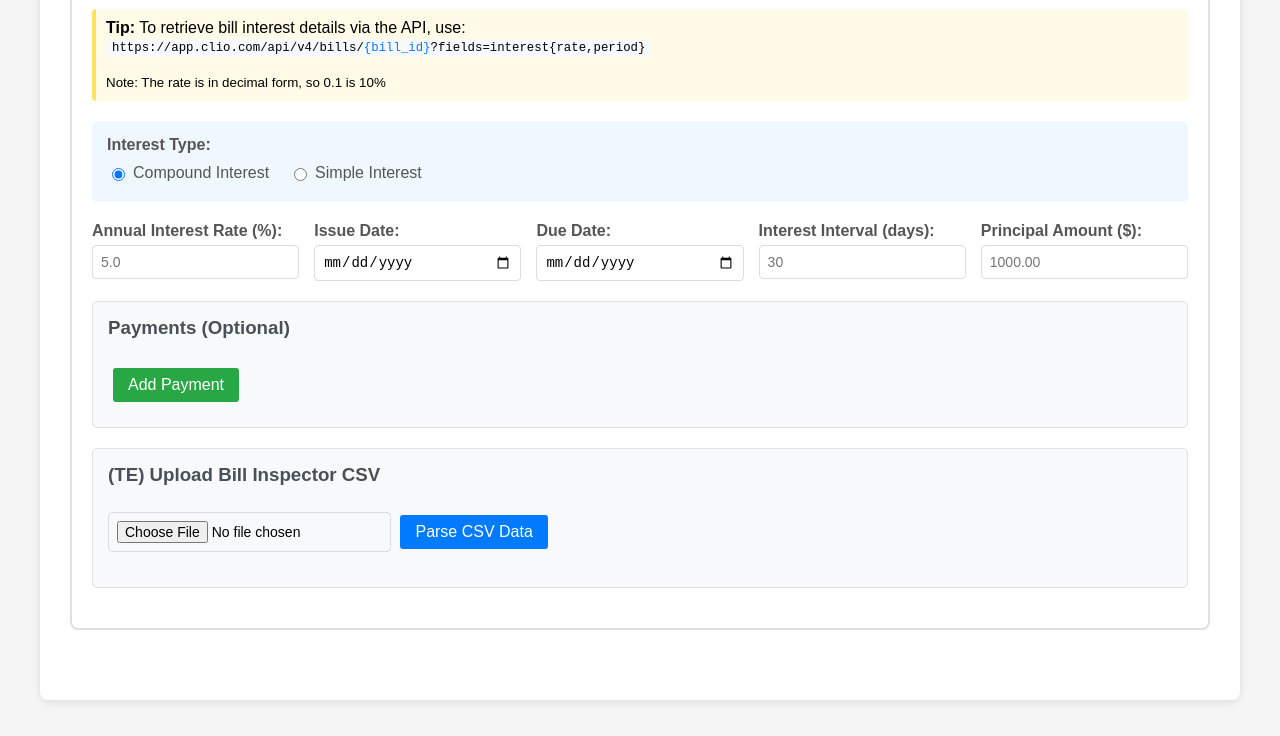
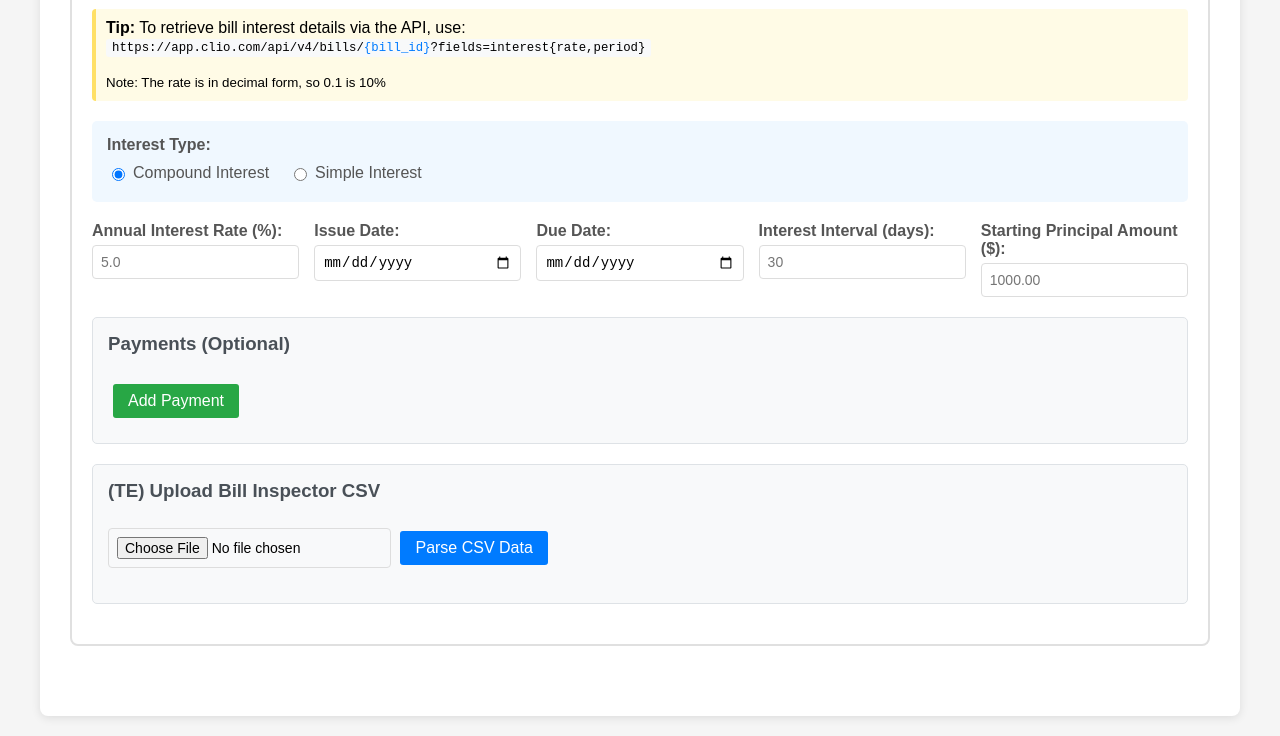
Before and after one commit to matthewtai/interest_calculator, a plain HTML site: page index.html in a window 1280 px wide. Shown: the part 199-935 px from the top of the page. Drawn offline with Linux system fonts and the light colour scheme.

Commit message:
Update index.html

```diff
--- a/index.html
+++ b/index.html
@@ -237,7 +237,7 @@
                     <input type="number" id="interval1" placeholder="30">
                 </div>
                 <div class="input-group">
-                    <label for="principal1">Principal Amount ($):</label>
+                    <label for="principal1">Starting Principal Amount ($):</label>
                     <input type="number" id="principal1" step="0.01" placeholder="1000.00">
                 </div>
             </div>
```
